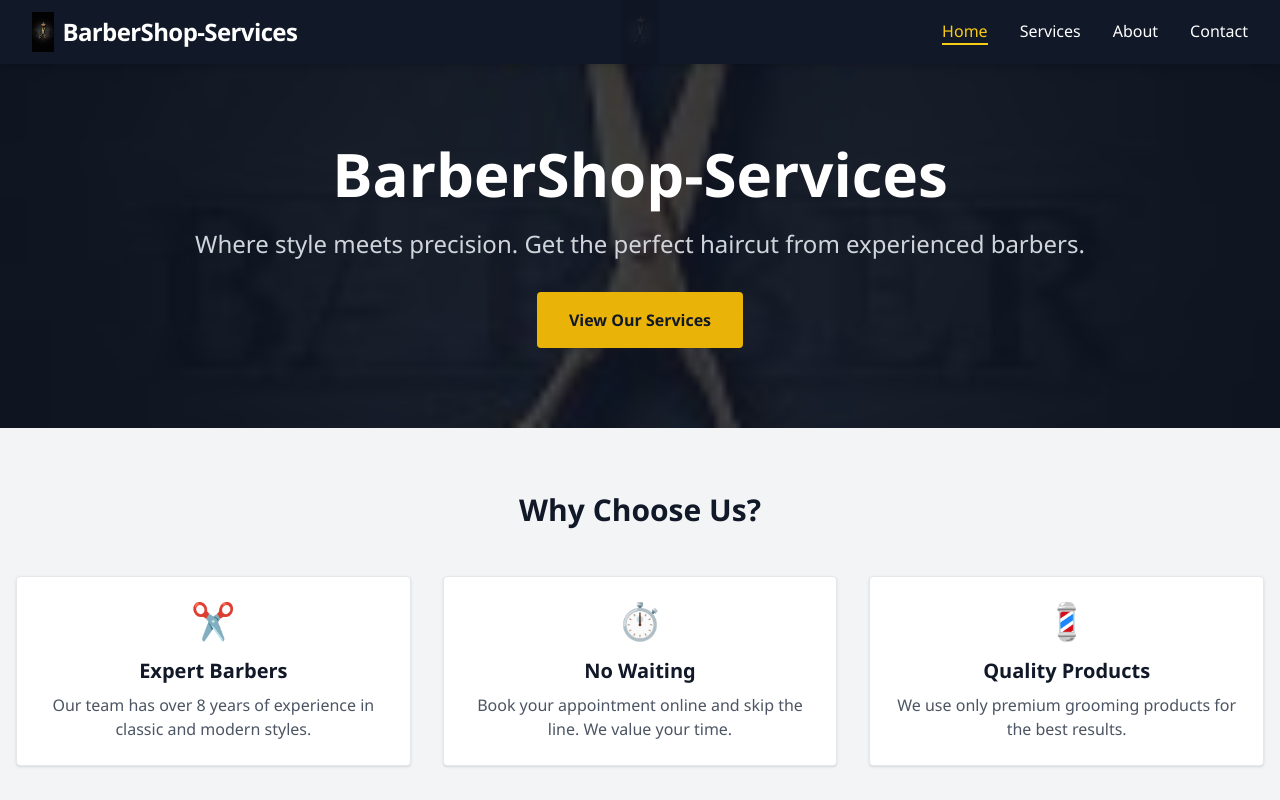
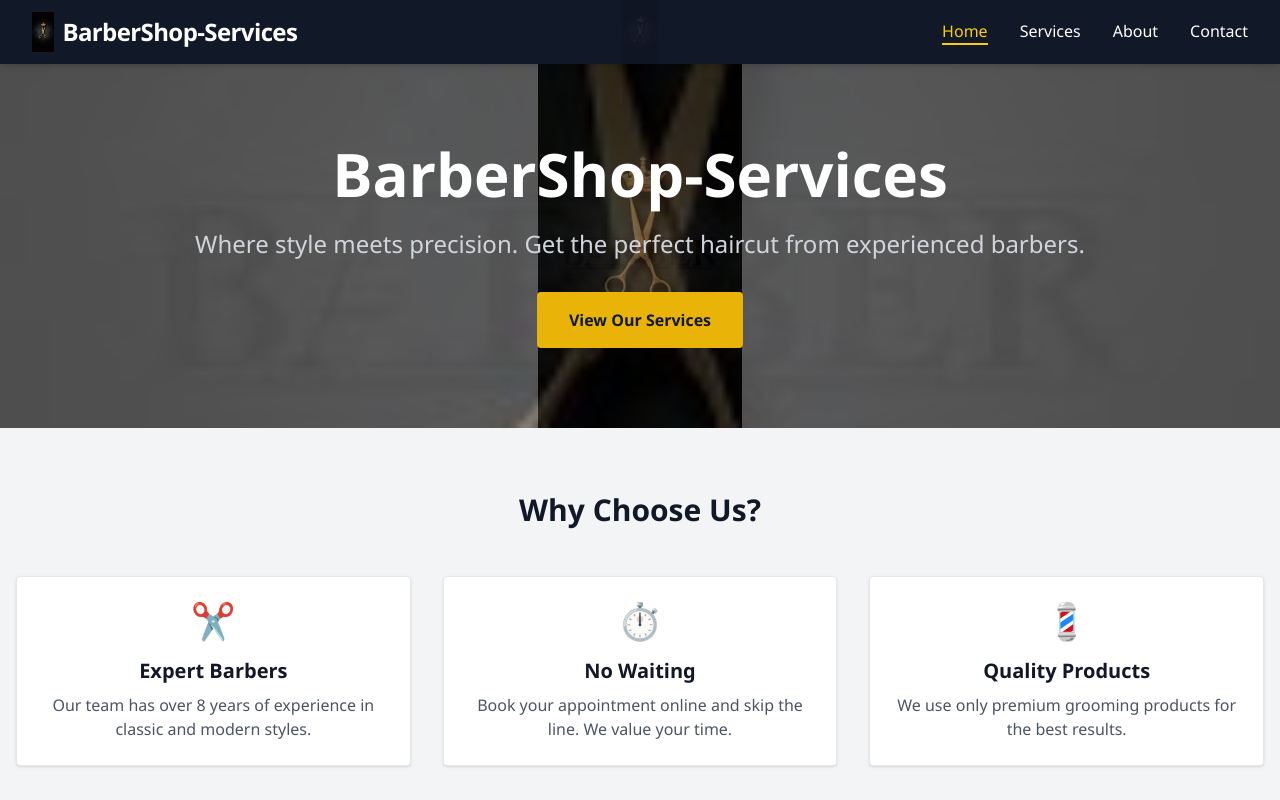
Before and after one commit to mahmoudtarabain/BarberShop-Services, a React (Vite) app: page / in a window 1280 px wide. Shown: the top 800 px of the page. Built offline with nearby package versions, Linux system fonts and the light colour scheme; the HTML template or start-up script is replaced by a standard one.

Commit message:
Change hero background to logo image

```diff
--- a/src/pages/Home.jsx
+++ b/src/pages/Home.jsx
@@ -5,7 +5,14 @@ function Home() {
   return (
     <div>
       {/* Hero Section */}
-      <section className="relative bg-gray-900 text-white py-20 px-4 text-center">
+            <section className="relative text-white py-20 px-4 text-center">
+        {/* Logo as background */}
+        <div
+          className="absolute inset-0 bg-contain bg-center bg-no-repeat"
+          style={{ backgroundImage: 'url(/logo.png)' }}
+        />
+        {/* Dark overlay so text is readable */}
+        <div className="absolute inset-0 bg-black/60" />
                 {/* Background logo */}
         <div
           className="absolute inset-0 opacity-20 bg-cover bg-center bg-no-repeat pointer-events-none"
```
